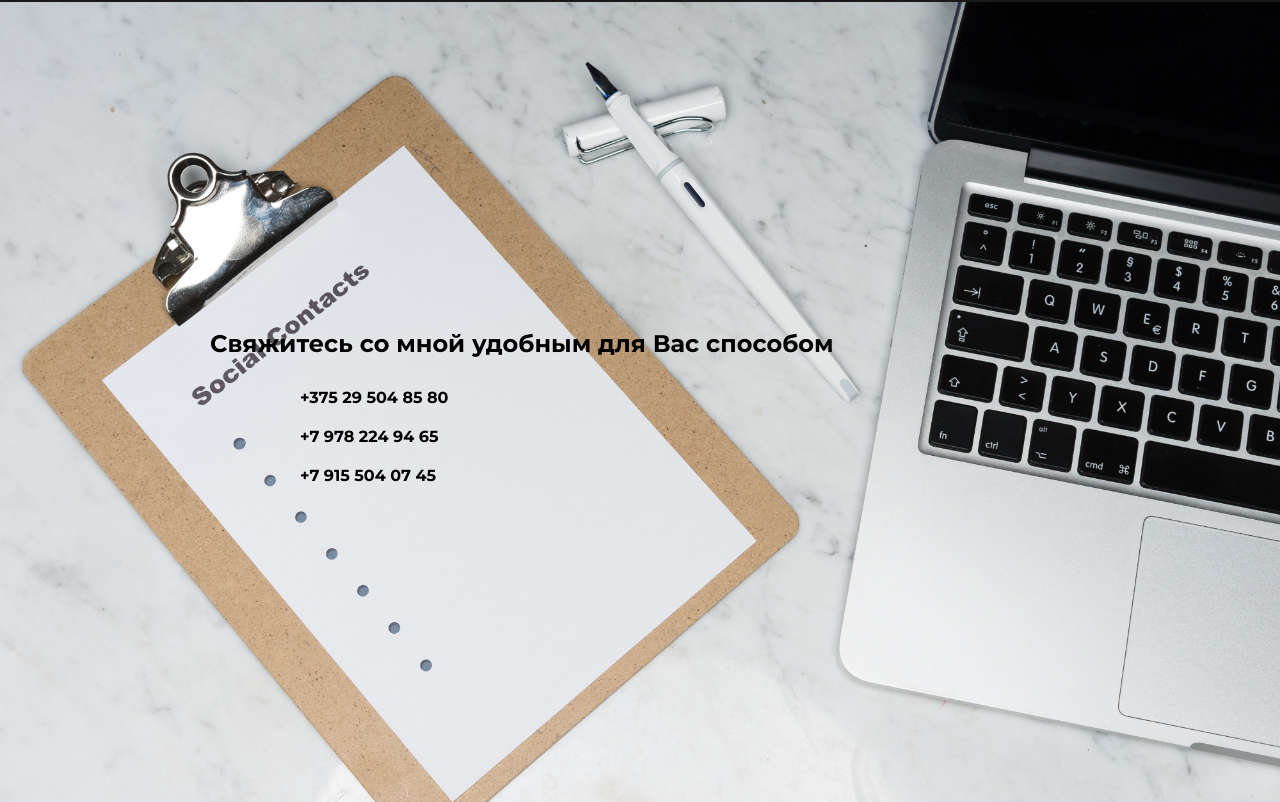
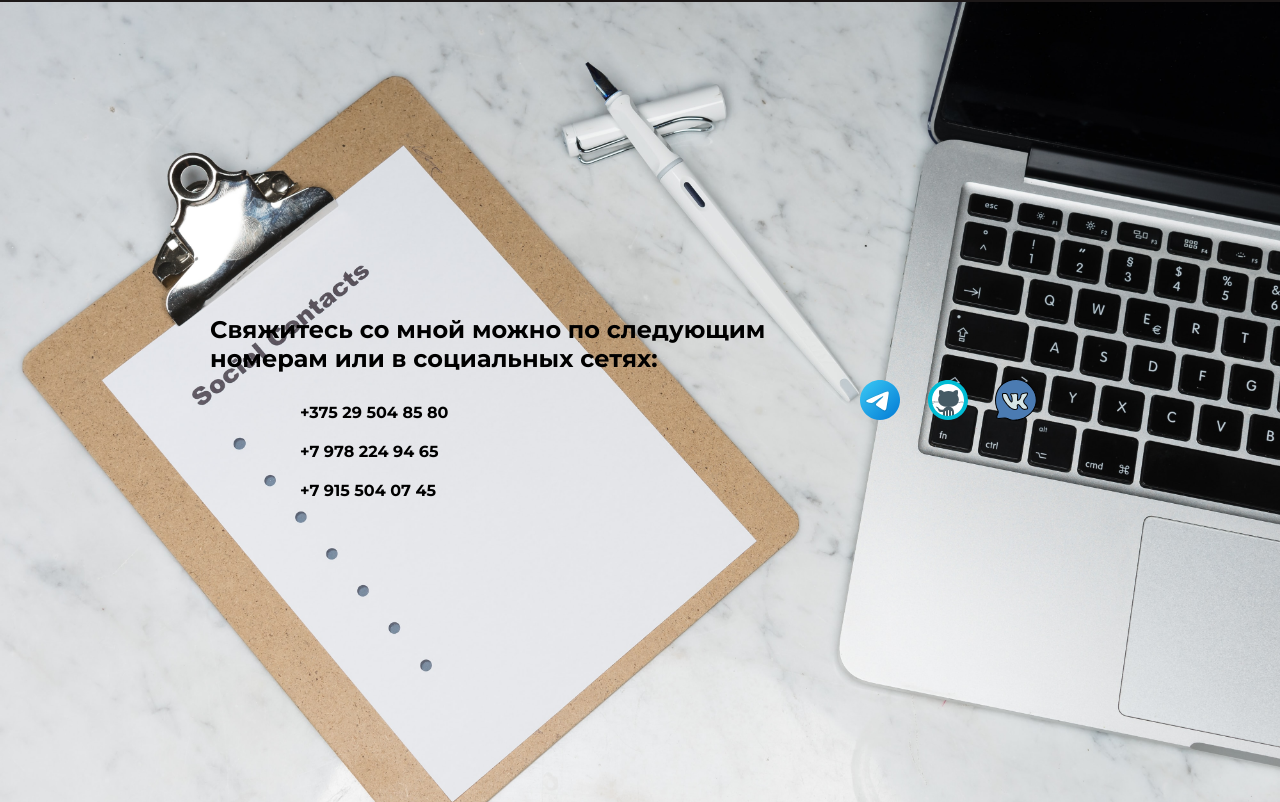
Before and after one commit to Wopnis/LandingPageOfWebDeveloper, a plain HTML site: page index.html in a window 1280 px wide. Shown: the part 2387-3189 px from the top of the page. Drawn offline with Linux system fonts and the light colour scheme.

Commit message:
add footer icons

```diff
--- a/index.html
+++ b/index.html
@@ -134,11 +134,25 @@
 
   <section class="s-contacts" id="fithScreen">
     <div class="contacts-content">
-      <h2>Свяжитесь со мной удобным для Вас способом</h2>
+      <h2>Свяжитесь со мной можно по следующим номерам или в социальных сетях:</h2>
       <h4><a class="contacts__phone-link" href="tel:+375295048580"><span>+375 29 504 85
             80</span></a></h4>
       <h4><a class="contacts__phone-link" href="tel:+79782249465"><span>+7 978 224 94 65</span></a></h4>
       <h4><a class="contacts__phone-link" href="tel:+79155040745"><span>+7 915 504 07 45</span></a></h4>
+    </div>
+    <div class="footer-contacts">
+      <ul class="footer-icons">
+        <li><a href="https://t.me/gear800">
+            <div class="icons8-telegram-app"></div>
+          </a>
+        </li>
+        <li><a href="https://github.com/Wopnis">
+            <div class="icons8-github"></div>
+          </a></li>
+        <li><a href="https://vk.com/id655329950">
+            <div class="icons8-vk-messenger"></div>
+          </a></li>
+      </ul>
     </div>
   </section>
   <!-- /.s-contacts -->
--- a/styles.css
+++ b/styles.css
@@ -366,6 +366,17 @@ header.active #toggle:after {
   transition: all .1s ease;
 }
 
+.footer-icons {
+  display: flex;
+  padding: 30px;
+  padding-left: 4em;
+}
+
+.footer-icons li {
+  list-style-type: none;
+  padding: 10px;
+}
+
 
 /* animations:=============================================================== */
 
@@ -397,7 +408,7 @@ header.active #toggle:after {
   }
 
   .s-about {
-    padding: 110px;
+    /* padding: 110px; */
     padding-left: 250px;
   }
 
```
Also changed, not shown: scripts.js (+10 -1 lines), img/galery/2021-04-27 21_05_52- 1.png (added), img/galery/3-d-landing.jpg (added), img/galery/BW-7 1.png (added), img/galery/e-shop.jpg (added), img/galery/game.jpg (added), img/galery/hosting.jpg (added), img/galery/portfolio-landing.jpg (added), img/galery/repaire-flats.jpg (added), img/galery/slider.jpg (added), img/galery/taxi.jpg (added).
